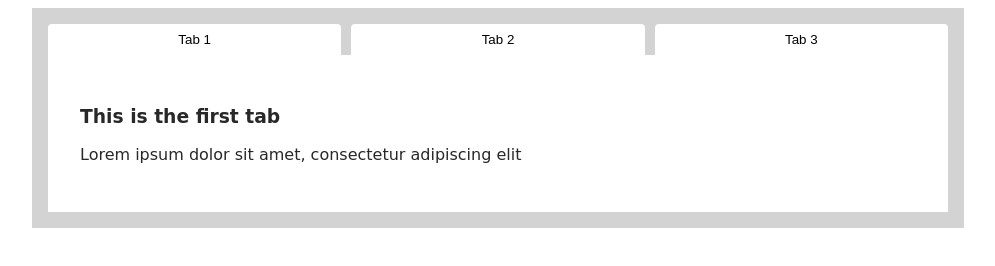
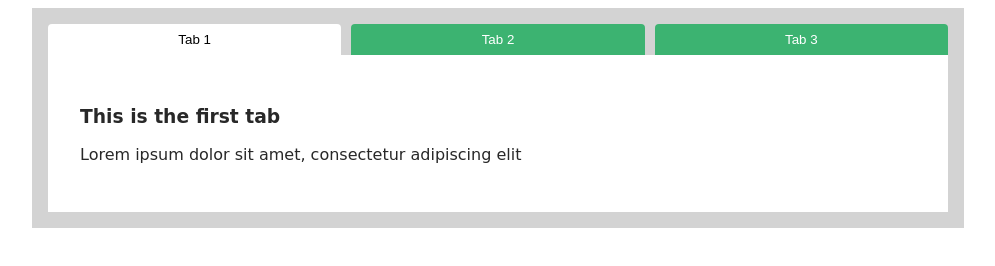
Before and after one commit to dkempton12/javascript-tabs, a plain HTML site: page index.html in a window 1280 px wide. Shown: the whole page, without its empty margins (142-1137 px from the left). Drawn offline with Linux system fonts and the light colour scheme; a web font is replaced by a local one.

Commit message:
Adding button focus and unselected button styles

```diff
--- a/styles.css
+++ b/styles.css
@@ -27,6 +27,16 @@ div[role='tablist'] .tabButton {
   border: none;
   border-radius: 4px 4px 0 0;
   background: #fff;
+  cursor: pointer;
+}
+
+div[role='tablist'] .tabButton:focus {
+  outline: 0;
+}
+
+div[role='tablist'] .tabButton[aria-selected='false'] {
+  background: mediumseagreen;
+  color: #fff;
 }
 
 div[role='tabpanel'] {
```
